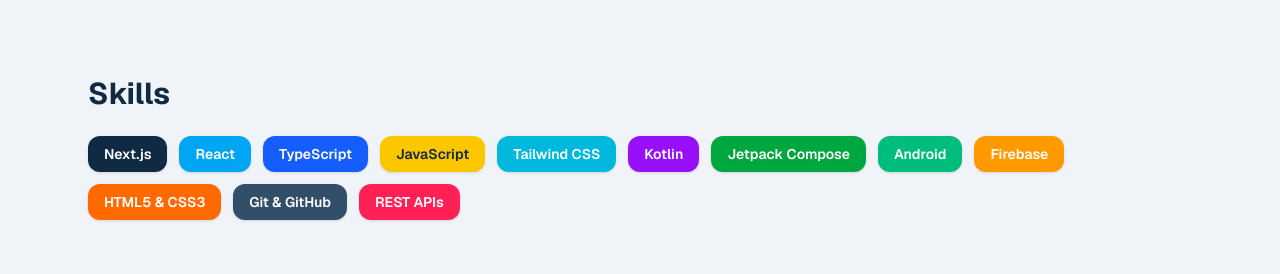
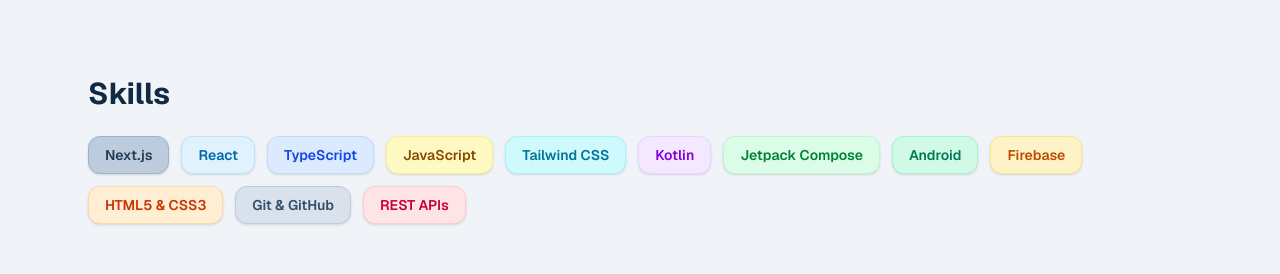
Before and after one commit to ZDEV-XXR/Portfolio, a Next.js app: page / in a window 1280 px wide. Shown: the part 1000-1274 px from the top of the page. Built offline with nearby package versions, Linux system fonts and the light colour scheme.

Commit message:
adjust skills colors

```diff
--- a/src/components/Skills.tsx
+++ b/src/components/Skills.tsx
@@ -2,18 +2,18 @@
 import { motion } from "framer-motion";
 
 const skills = [
-  { name: "Next.js", color: "bg-slate-900 dark:bg-white dark:text-slate-900 text-white" },
-  { name: "React", color: "bg-sky-500 text-white" },
-  { name: "TypeScript", color: "bg-blue-600 text-white" },
-  { name: "JavaScript", color: "bg-yellow-400 text-slate-900" },
-  { name: "Tailwind CSS", color: "bg-cyan-500 text-white" },
-  { name: "Kotlin", color: "bg-purple-600 text-white" },
-  { name: "Jetpack Compose", color: "bg-green-600 text-white" },
-  { name: "Android", color: "bg-emerald-500 text-white" },
-  { name: "Firebase", color: "bg-amber-500 text-white" },
-  { name: "HTML5 & CSS3", color: "bg-orange-500 text-white" },
-  { name: "Git & GitHub", color: "bg-slate-700 text-white" },
-  { name: "REST APIs", color: "bg-rose-500 text-white" },
+  { name: "Next.js", color: "bg-slate-200 text-slate-800 dark:bg-slate-800/50 dark:text-slate-300 border border-slate-300 dark:border-slate-700" },
+  { name: "React", color: "bg-sky-100 text-sky-700 dark:bg-sky-900/30 dark:text-sky-300 border border-sky-200 dark:border-sky-800" },
+  { name: "TypeScript", color: "bg-blue-100 text-blue-700 dark:bg-blue-900/30 dark:text-blue-300 border border-blue-200 dark:border-blue-800" },
+  { name: "JavaScript", color: "bg-yellow-100 text-yellow-800 dark:bg-yellow-900/30 dark:text-yellow-300 border border-yellow-200 dark:border-yellow-800" },
+  { name: "Tailwind CSS", color: "bg-cyan-100 text-cyan-700 dark:bg-cyan-900/30 dark:text-cyan-300 border border-cyan-200 dark:border-cyan-800" },
+  { name: "Kotlin", color: "bg-purple-100 text-purple-700 dark:bg-purple-900/30 dark:text-purple-300 border border-purple-200 dark:border-purple-800" },
+  { name: "Jetpack Compose", color: "bg-green-100 text-green-700 dark:bg-green-900/30 dark:text-green-300 border border-green-200 dark:border-green-800" },
+  { name: "Android", color: "bg-emerald-100 text-emerald-700 dark:bg-emerald-900/30 dark:text-emerald-300 border border-emerald-200 dark:border-emerald-800" },
+  { name: "Firebase", color: "bg-amber-100 text-amber-700 dark:bg-amber-900/30 dark:text-amber-300 border border-amber-200 dark:border-amber-800" },
+  { name: "HTML5 & CSS3", color: "bg-orange-100 text-orange-700 dark:bg-orange-900/30 dark:text-orange-300 border border-orange-200 dark:border-orange-800" },
+  { name: "Git & GitHub", color: "bg-slate-100 text-slate-700 dark:bg-slate-800/40 dark:text-slate-300 border border-slate-200 dark:border-slate-700" },
+  { name: "REST APIs", color: "bg-rose-100 text-rose-700 dark:bg-rose-900/30 dark:text-rose-300 border border-rose-200 dark:border-rose-800" },
 ];
 
 export default function Skills() {
```
